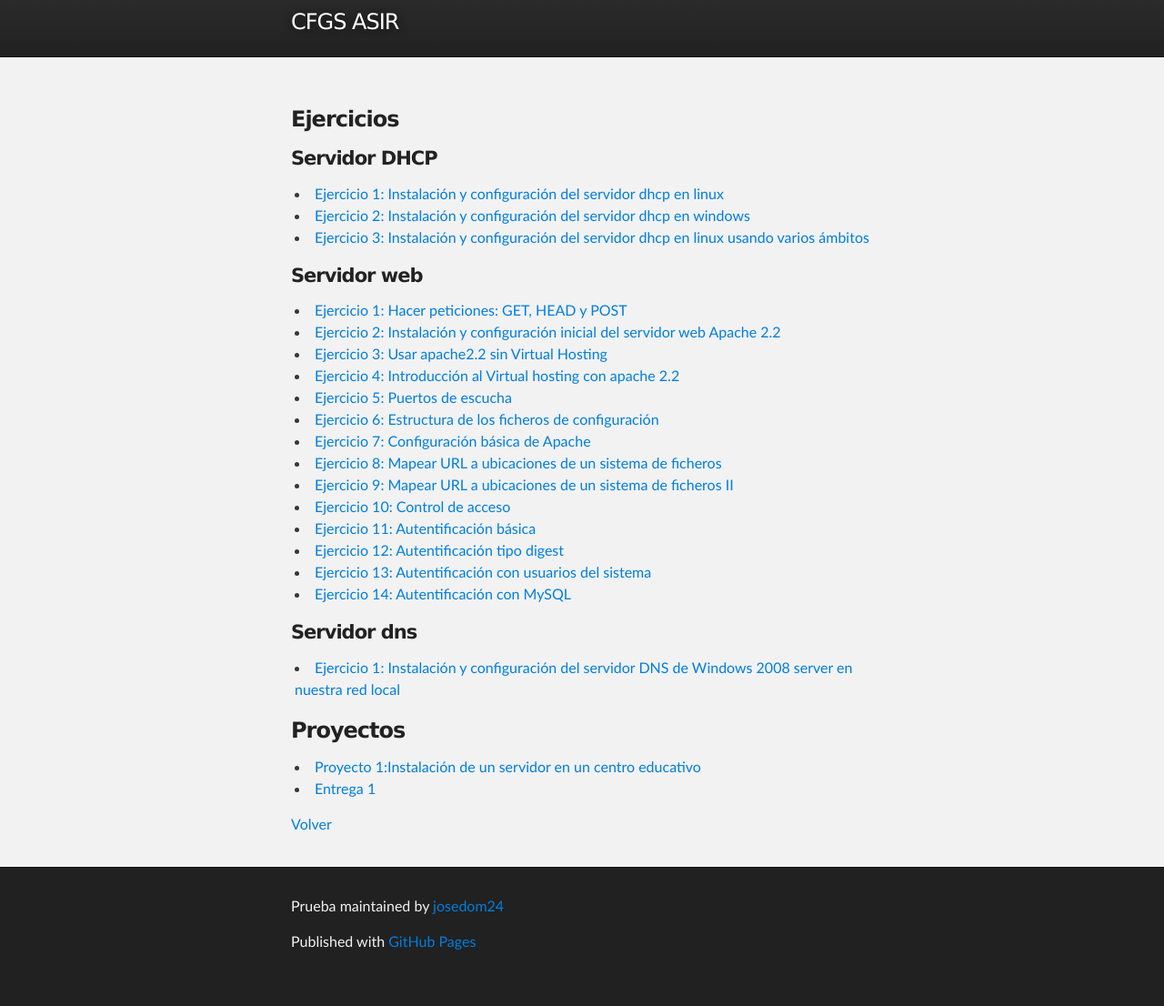
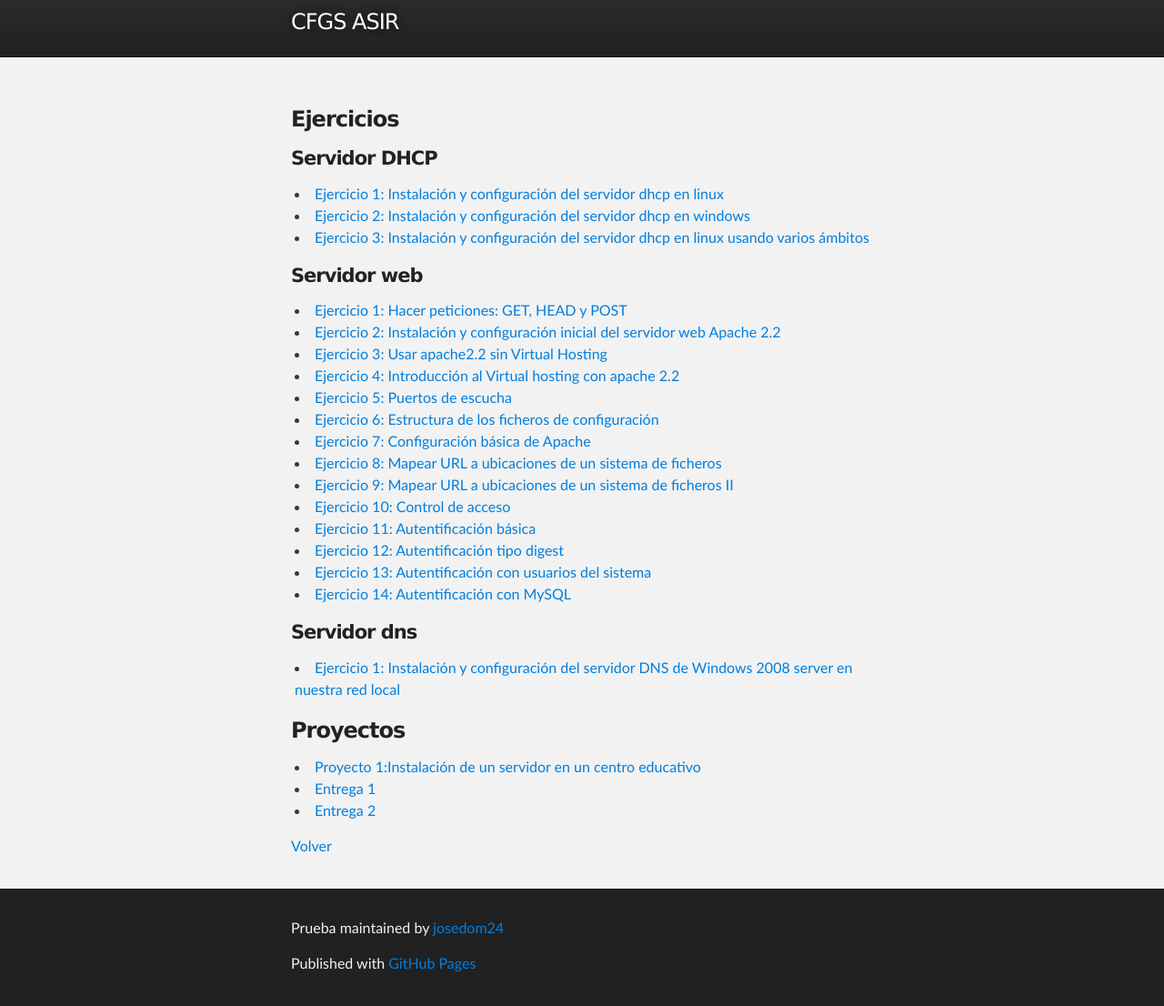
Before and after one commit to josedom24/josedom24.github.io, a Jekyll site: the page built from mod/serviciosgs/index.md, in a window 1280 px wide, cut to the strip 78-1184 px from the top of the page. Shown: the whole strip at 91% size. Built offline with Jekyll 4.4.1, drawn with Linux system fonts in a browser that asks for light colours; before the commit the page ends 1160 px from its top, so only the background shows below that.

Commit message:
Update index.md

```diff
--- a/mod/serviciosgs/index.md
+++ b/mod/serviciosgs/index.md
@@ -35,6 +35,7 @@ tagline: CFGS ASIR
 ### Proyectos
 
 * [Proyecto 1:Instalación de un servidor en un centro educativo](proyecto1)
- * [Entrega 1](proyecto1_entrega1)
+* [Entrega 1](proyecto1_entrega1)
+* [Entrega 2](proyecto1_entrega2)
 
 [Volver](http://josedom24.github.io)
```
